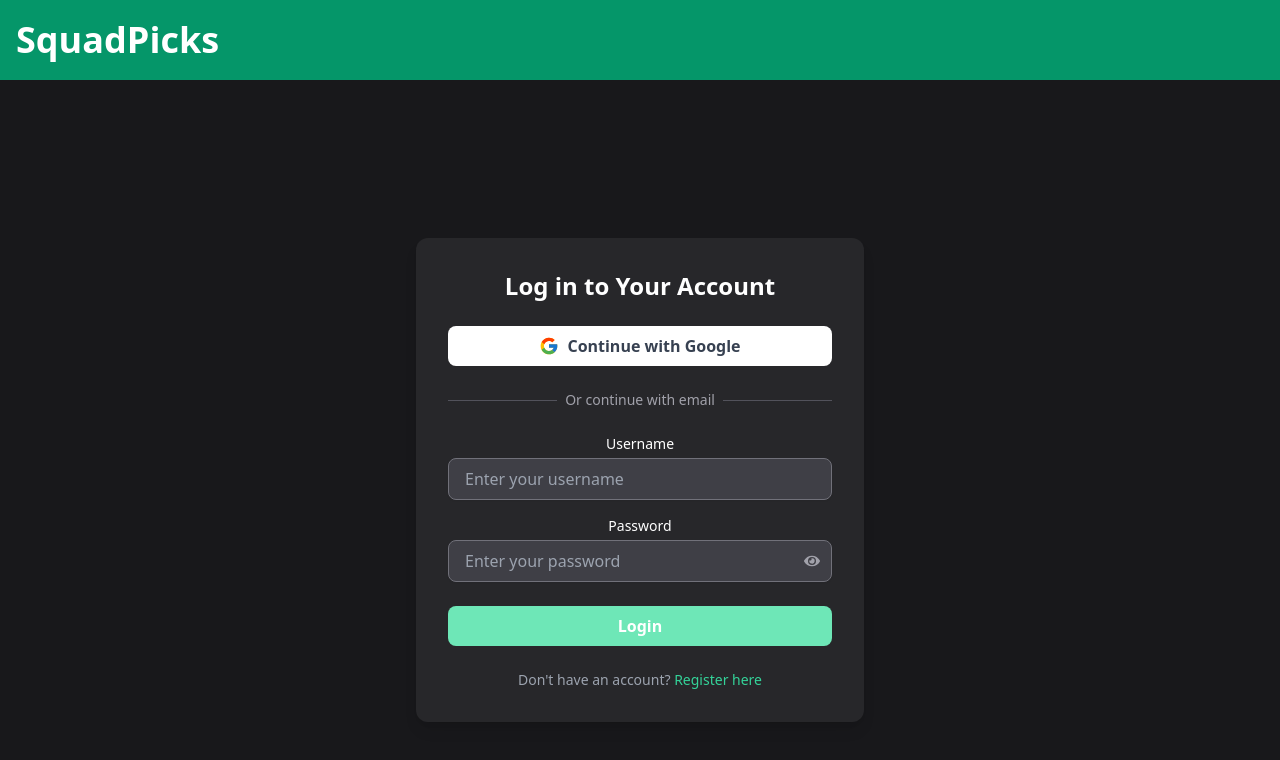
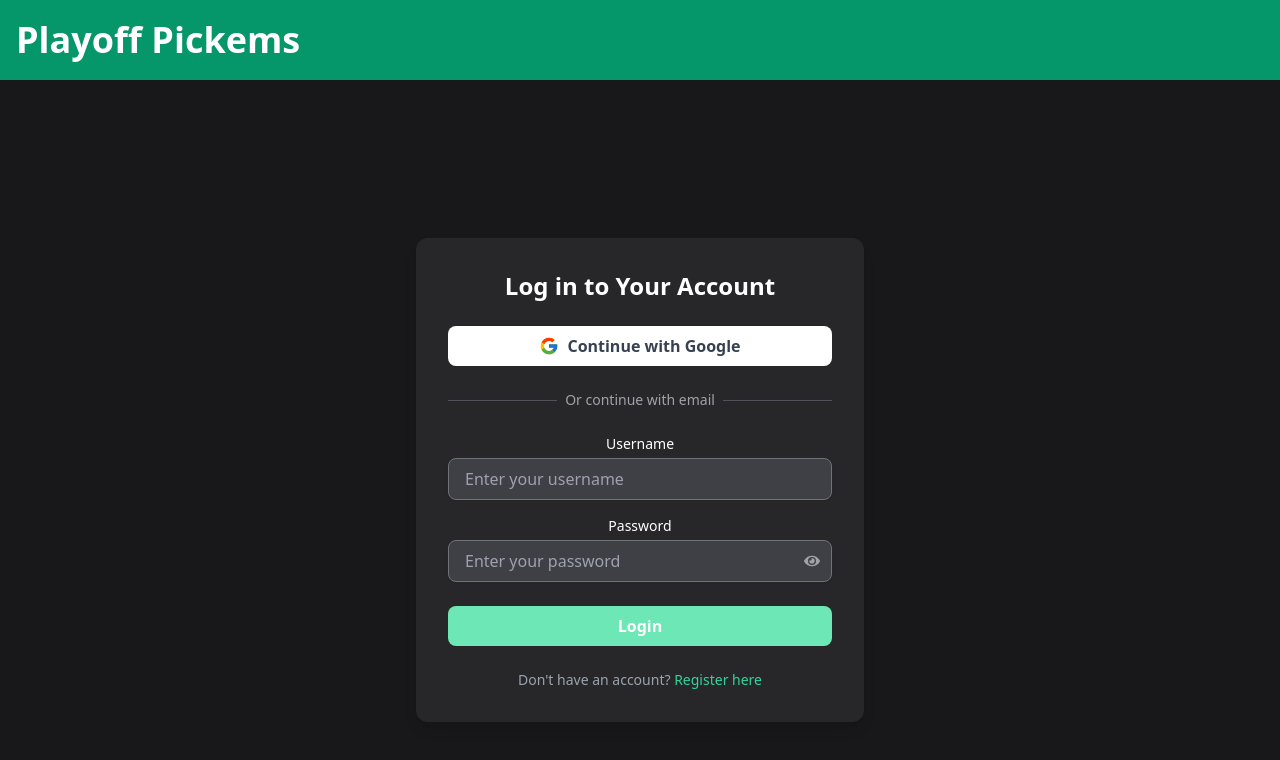
Before and after one commit to Playoff-PickEm-Project/playoff-pickem-frontend, a React (Create React App) app: page / in a window 1280 px wide. Shown: the top 760 px of the page. Built offline with nearby package versions, Linux system fonts and the light colour scheme; no server answers.

Commit message:
changing the header name

```diff
--- a/src/Components/HomeView/Header.js
+++ b/src/Components/HomeView/Header.js
@@ -129,7 +129,7 @@ const Header = ({ authorized, setAuthorized }) => {
     <div className="flex justify-between items-center h-20 bg-emerald-600">
       <div className="ml-4">
         <Link to="/" className="text-3xl md:text-4xl font-bold text-white">
-          SquadPicks
+          Playoff Pickems
         </Link>
       </div>
       <ul className="flex">
```
